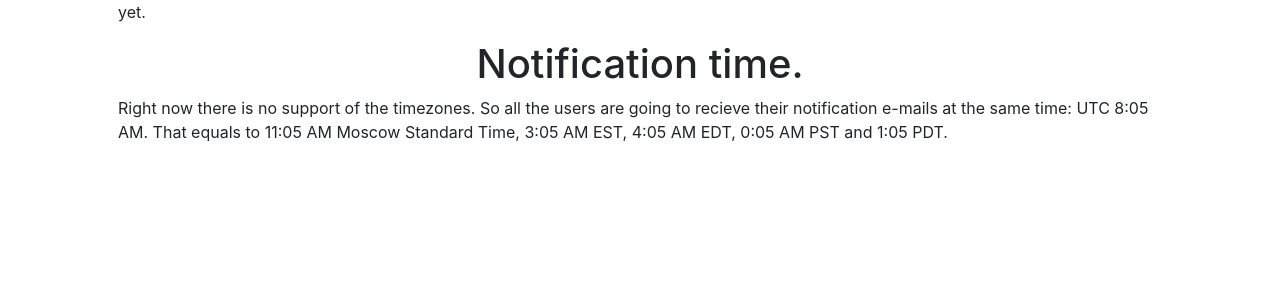
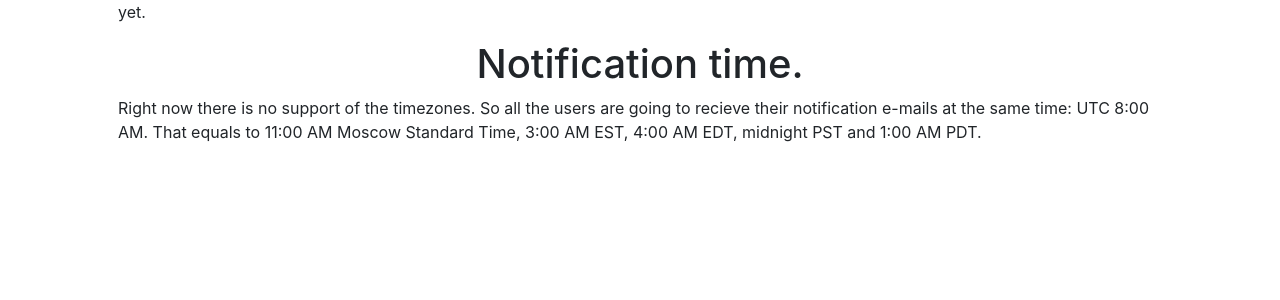
Before and after one commit to vladinstein/larsvonlynch, a Flask app: page /support in a window 1280 px wide. Shown: the part 330-630 px from the top of the page. Run offline with Flask 2, Linux system fonts and the light colour scheme; the visitor is signed in with stand-in values (Sample User, id 1); data comes from the database, SQL or seed files in the repository; some libraries are stand-ins or nearby versions.

Commit message:
fixed time to 8:00 UTC (as in Heroku)

```diff
--- a/movierelease/templates/support.html
+++ b/movierelease/templates/support.html
@@ -19,7 +19,7 @@
 
 <p class="info">
 Right now there is no support of the timezones. So all the users are going to recieve their notification
-e-mails at the same time: UTC 8:05 AM. That equals to 11:05 AM Moscow Standard Time, 3:05 AM EST,
-4:05 AM EDT, 0:05 AM PST and 1:05 PDT.
+e-mails at the same time: UTC 8:00 AM. That equals to 11:00 AM Moscow Standard Time, 3:00 AM EST,
+4:00 AM EDT, midnight PST and 1:00 AM PDT.
 </p>
 {% endblock %}
```
